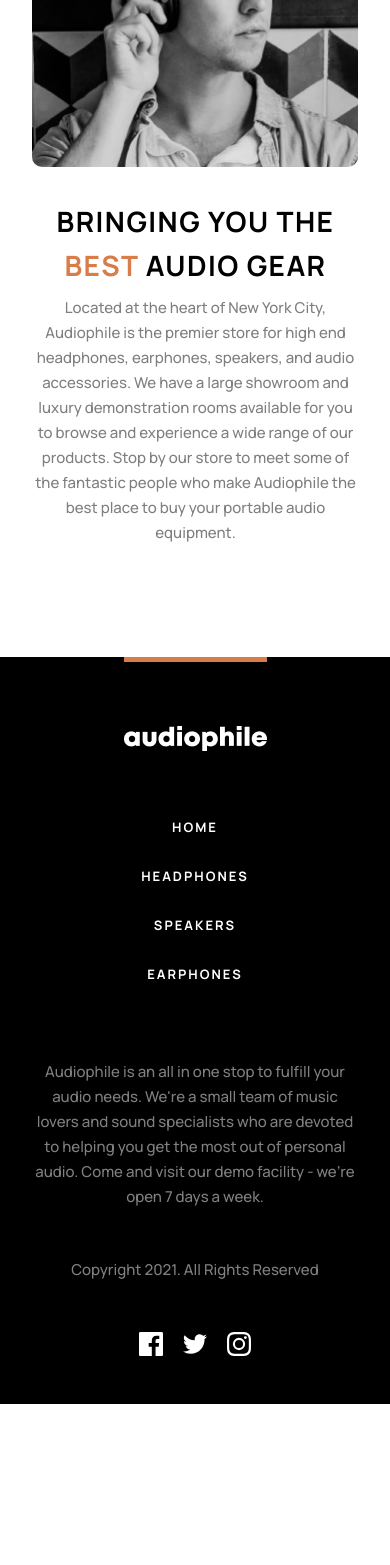
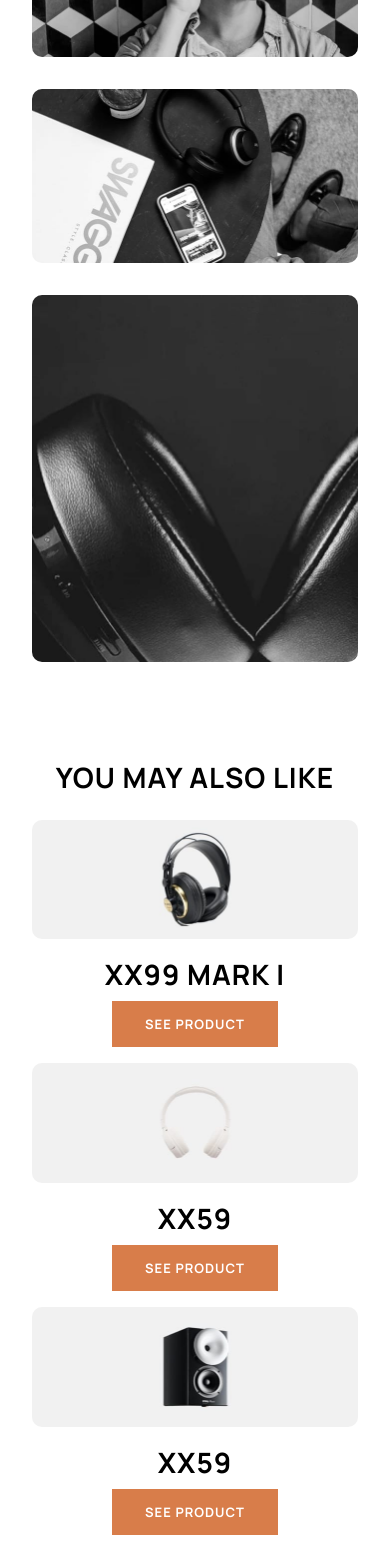
Before and after one commit to Tewogbade/audiophile, a React (Create React App) app: page /headphones/markii in a window 390 px wide. Shown: the part 2065-3630 px from the top of the page. Before the commit the page ends 3469 px from the top, so only its background shows below. Built offline with nearby package versions, Linux system fonts and the light colour scheme.

Commit message:
mark ii mobile

```diff
--- a/src/components/sub-categories/MarkII.js
+++ b/src/components/sub-categories/MarkII.js
@@ -6,7 +6,29 @@ import markIIm from "../../images/headphones/product-xx99-mark-two-headphones/mo
 import markIIt from "../../images/headphones/product-xx99-mark-two-headphones/tablet/image-product.jpg";
 import markIId from "../../images/headphones/product-xx99-mark-two-headphones/desktop/image-product.jpg";
 
+import markIIgallery1m from "../../images/headphones/product-xx99-mark-two-headphones/mobile/image-gallery-1.jpg";
+import markIIgallery2m from "../../images/headphones/product-xx99-mark-two-headphones/mobile/image-gallery-2.jpg";
+import markIIgallery3m from "../../images/headphones/product-xx99-mark-two-headphones/mobile/image-gallery-3.jpg";
+
+import markIIgallery1t from "../../images/headphones/product-xx99-mark-two-headphones/tablet/image-gallery-1.jpg";
+import markIIgallery2t from "../../images/headphones/product-xx99-mark-two-headphones/tablet/image-gallery-2.jpg";
+import markIIgallery3t from "../../images/headphones/product-xx99-mark-two-headphones/tablet/image-gallery-3.jpg";
+
+import markIIgallery1d from "../../images/headphones/product-xx99-mark-two-headphones/desktop/image-gallery-1.jpg";
+import markIIgallery2d from "../../images/headphones/product-xx99-mark-two-headphones/desktop/image-gallery-2.jpg";
+import markIIgallery3d from "../../images/headphones/product-xx99-mark-two-headphones/desktop/image-gallery-3.jpg";
+
+import imagexx99m from "../../images/home/shared/mobile/image-xx99-mark-one-headphones.jpg";
+import imagexx59m from "../../images/home/shared/mobile/image-xx59-headphones.jpg";
+import imagezx9m from "../../images/home/shared/mobile/image-zx9-speaker.jpg";
+
+import section2headphone from "../../images/home/shared/desktop/image-category-thumbnail-headphones.png";
+import section2speaker from "../../images/home/shared/desktop/image-category-thumbnail-speakers.png";
+import section2earphone from "../../images/home/shared/desktop/image-category-thumbnail-earphones.png";
+import arrowright from "../../images/home/shared/desktop/icon-arrow-right.svg";
+
 const MarkII = () => {
+  console.log(window.innerWidth);
   return (
     <>
       <div className="subcat">
@@ -39,25 +61,27 @@ const MarkII = () => {
               </Link>
             </div>
           </div>
+        </div>
+
         <div className="section02">
           <div className="features">
             <h2>Features</h2>
             <p>
-                Featuring a genuine leather head strap and premium earcups,
-                these headphones deliver superior comfort for those who like to
-                enjoy endless listening. It includes intuitive controls designed
-                for any situation. Whether you’re taking a business call or just
-                in your own personal space, the auto on/off and pause features
-                ensure that you’ll never miss a beat.
+              Featuring a genuine leather head strap and premium earcups, these
+              headphones deliver superior comfort for those who like to enjoy
+              endless listening. It includes intuitive controls designed for any
+              situation. Whether you’re taking a business call or just in your
+              own personal space, the auto on/off and pause features ensure that
+              you’ll never miss a beat.
             </p>
             <p>
               The advanced Active Noise Cancellation with built-in equalizer
               allow you to experience your audio world on your terms. It lets
               you enjoy your audio in peace, but quickly interact with your
               surroundings when you need to. Combined with Bluetooth 5. 0
-                compliant connectivity and 17 hour battery life, the XX99 Mark
-                II headphones gives you superior sound, cutting-edge technology,
-                and a modern design aesthetic.
+              compliant connectivity and 17 hour battery life, the XX99 Mark II
+              headphones gives you superior sound, cutting-edge technology, and
+              a modern design aesthetic.
             </p>
           </div>
           <div className="inTheBox">
@@ -79,6 +103,82 @@ const MarkII = () => {
             </p>
           </div>
         </div>
+
+        <div className="section03">
+          <div className="mobile">
+            <img className="gallery1" src={markIIgallery1m} alt="" />
+            <img className="gallery2" src={markIIgallery2m} alt="" />
+            <img className="gallery3" src={markIIgallery3m} alt="" />
+          </div>
+          <div className="tablet">
+            <img className="gallery1" src={markIIgallery1t} alt="" />
+            <img className="gallery2" src={markIIgallery2t} alt="" />
+            <img className="gallery3" src={markIIgallery3t} alt="" />
+          </div>
+          <div className="desktop">
+            <img className="gallery1" src={markIIgallery1d} alt="" />
+            <img className="gallery2" src={markIIgallery2d} alt="" />
+            <img className="gallery3" src={markIIgallery3d} alt="" />
+          </div>
+        </div>
+
+        <div className="youMay">
+          <h2>You may also like</h2>
+
+          <div className="mobile">
+            <div className="youMaySubcat">
+              <img className="gallery1" src={imagexx99m} alt="" />
+              <h2>XX99 Mark I</h2>
+              <Link to="#" className="btn">
+                See product
+              </Link>
+            </div>
+            <div className="youMaySubcat">
+              <img className="gallery1" src={imagexx59m} alt="" />
+              <h2>XX59</h2>
+              <Link to="#" className="btn">
+                See product
+              </Link>
+            </div>
+            <div className="youMaySubcat">
+              <img className="gallery1" src={imagezx9m} alt="" />
+              <h2>XX59</h2>
+              <Link to="#" className="btn">
+                See product
+              </Link>
+            </div>
+          </div>
+        </div>
+
+        <div className="lastsec">
+          <div className="pair">
+            <img className="ximages" src={section2headphone} alt="" />
+            <div className="greybox">
+              <h6>Headphones</h6>
+
+              <Link to="/headphones">
+                Shop <img src={arrowright} alt="" />
+              </Link>
+            </div>
+          </div>
+          <div className="pair">
+            <img className="ximages" src={section2speaker} alt="" />
+            <div className="greybox">
+              <h6>Speakers</h6>
+              <Link to="/speakers">
+                Shop <img src={arrowright} alt="" />
+              </Link>
+            </div>
+          </div>
+          <div className="pair">
+            <img className="ximages" src={section2earphone} alt="" />
+            <div className="greybox">
+              <h6>Earphones</h6>
+              <Link to="/earphones">
+                Shop <img src={arrowright} alt="" />
+              </Link>
+            </div>
+          </div>
         </div>
       </div>
     </>
--- a/src/components/sub-categories/Sub.css
+++ b/src/components/sub-categories/Sub.css
@@ -140,3 +140,24 @@ body {
   opacity: 1;
   padding-right: 1.5rem;
 }
+.gallery1 {
+  border-radius: 10px;
+  width: 100%;
+  margin: 1rem 0;
+}
+.gallery2 {
+  border-radius: 10px;
+  width: 100%;
+  margin: 1rem 0;
+}
+.gallery3 {
+  border-radius: 10px;
+  width: 100%;
+  margin: 1rem 0;
+}
+.youMay {
+  margin: 5rem 0;
+}
+.youMay h2 {
+  text-align: center;
+}
```
Lines whose indentation alone changed are shown as unchanged.
